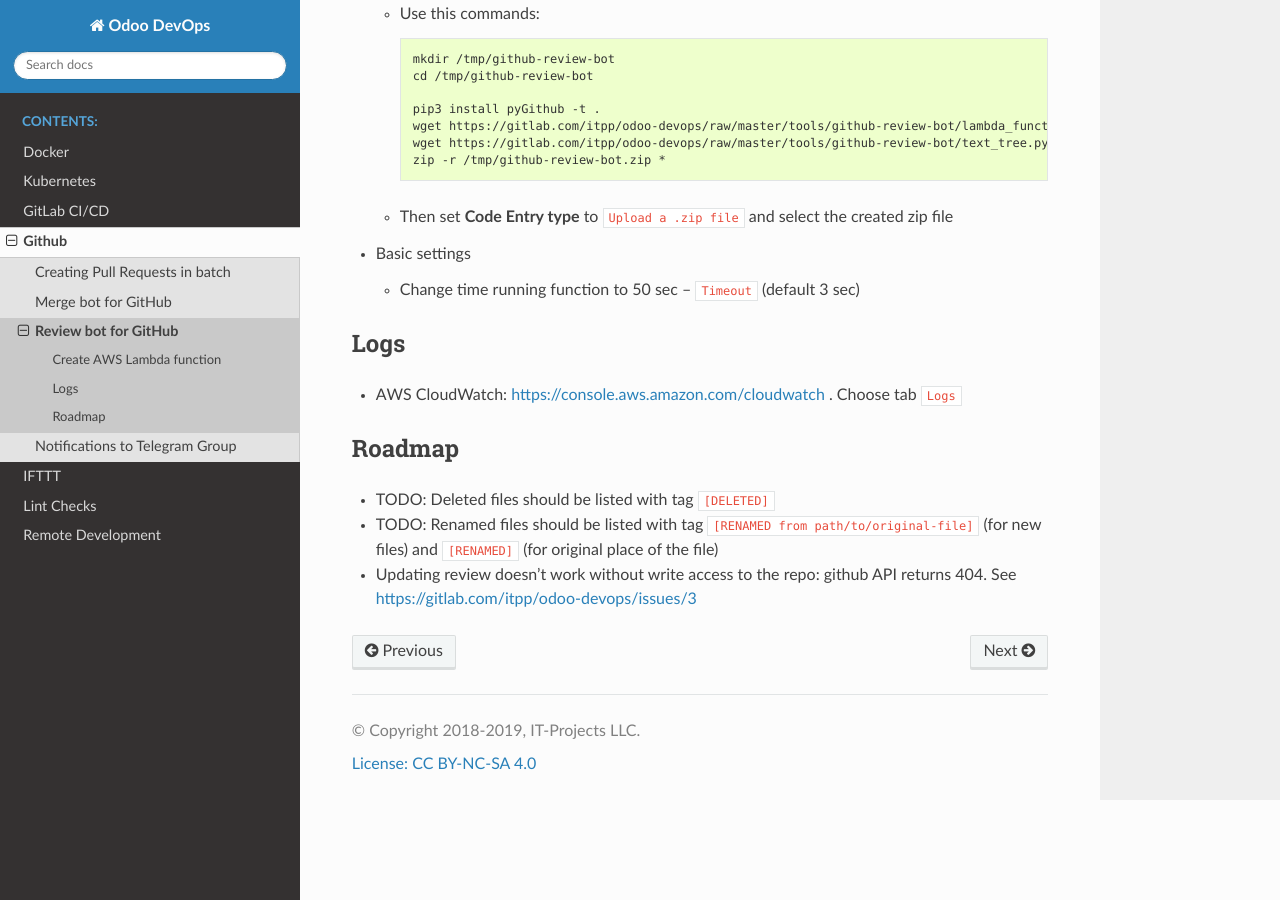
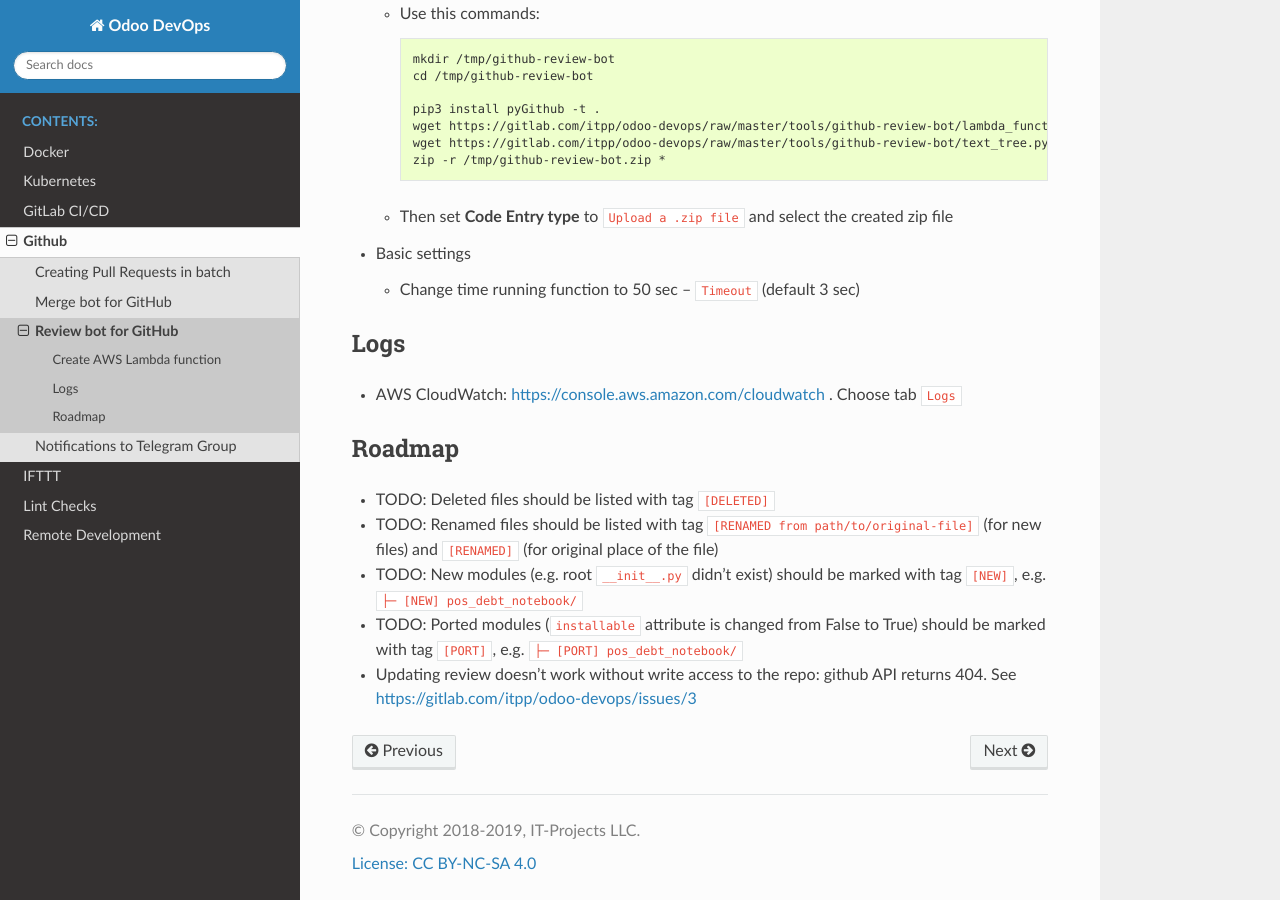
Before and after one commit to itpp-labs/odoo-devops-docs, a Sphinx documentation site: the page built from docs/git/github-review-bot.rst, in a window 1280 px wide and 900 px high, scrolled down 808 px. Built offline with Sphinx 7.4.7 and the Read the Docs theme 2.0.0, drawn with Linux system fonts in a browser that asks for light colours.

Commit message:
Update github-review-bot.rst

```diff
--- a/docs/git/github-review-bot.rst
+++ b/docs/git/github-review-bot.rst
@@ -58,4 +58,6 @@ Roadmap
 
 * TODO: Deleted files should be listed with tag ``[DELETED]``
 * TODO: Renamed files should be listed with tag ``[RENAMED from path/to/original-file]`` (for new files) and ``[RENAMED]`` (for original place of the file)
+* TODO: New modules (e.g. root ``__init__.py`` didn't exist) should be marked with tag ``[NEW]``, e.g. ``├─ [NEW] pos_debt_notebook/``
+* TODO: Ported modules (``installable`` attribute is changed from False to True)  should be marked with tag ``[PORT]``, e.g. ``├─ [PORT] pos_debt_notebook/``
 * Updating review doesn't work without write access to the repo: github API returns 404. See https://gitlab.com/itpp/odoo-devops/issues/3
```
